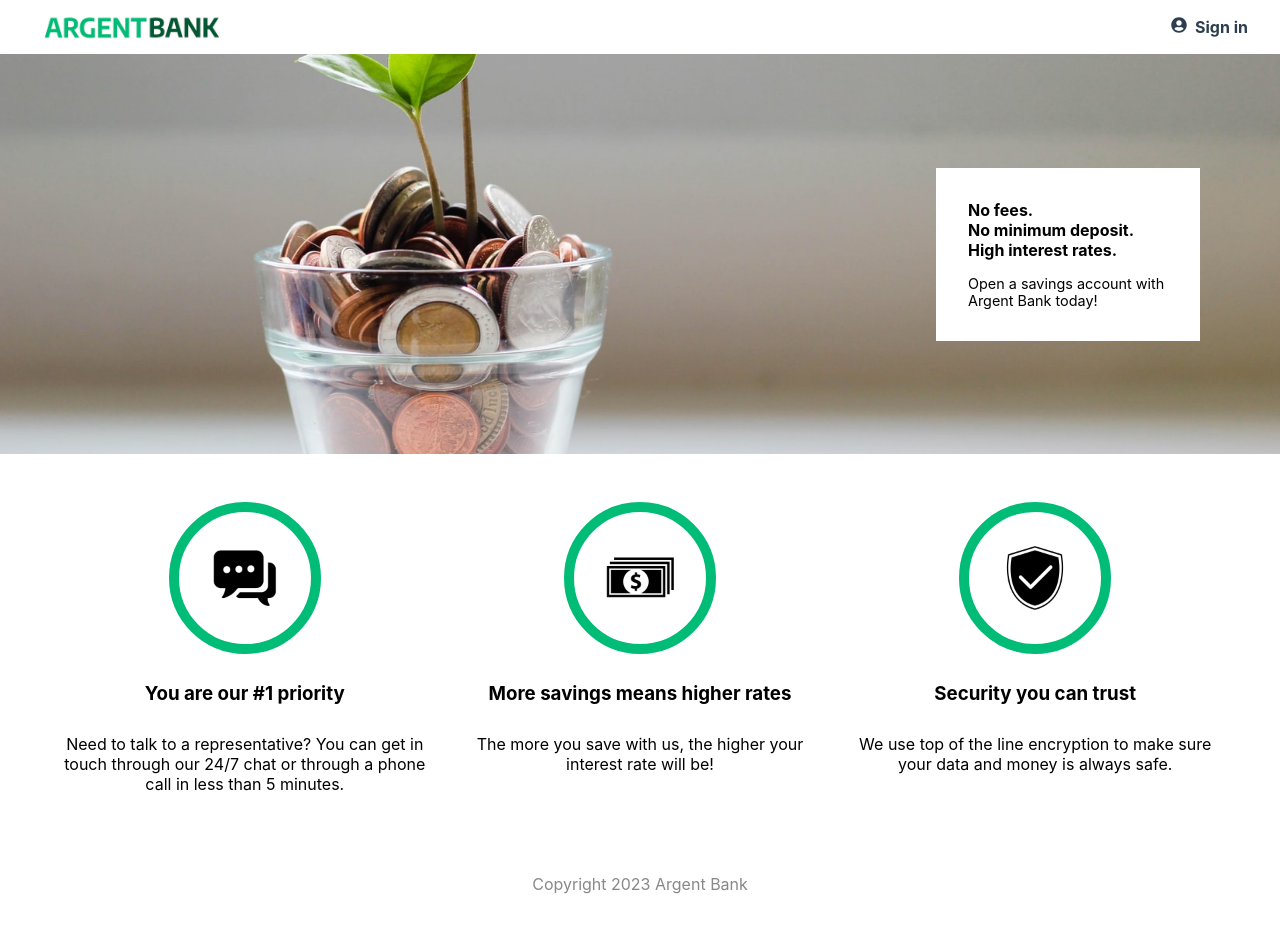
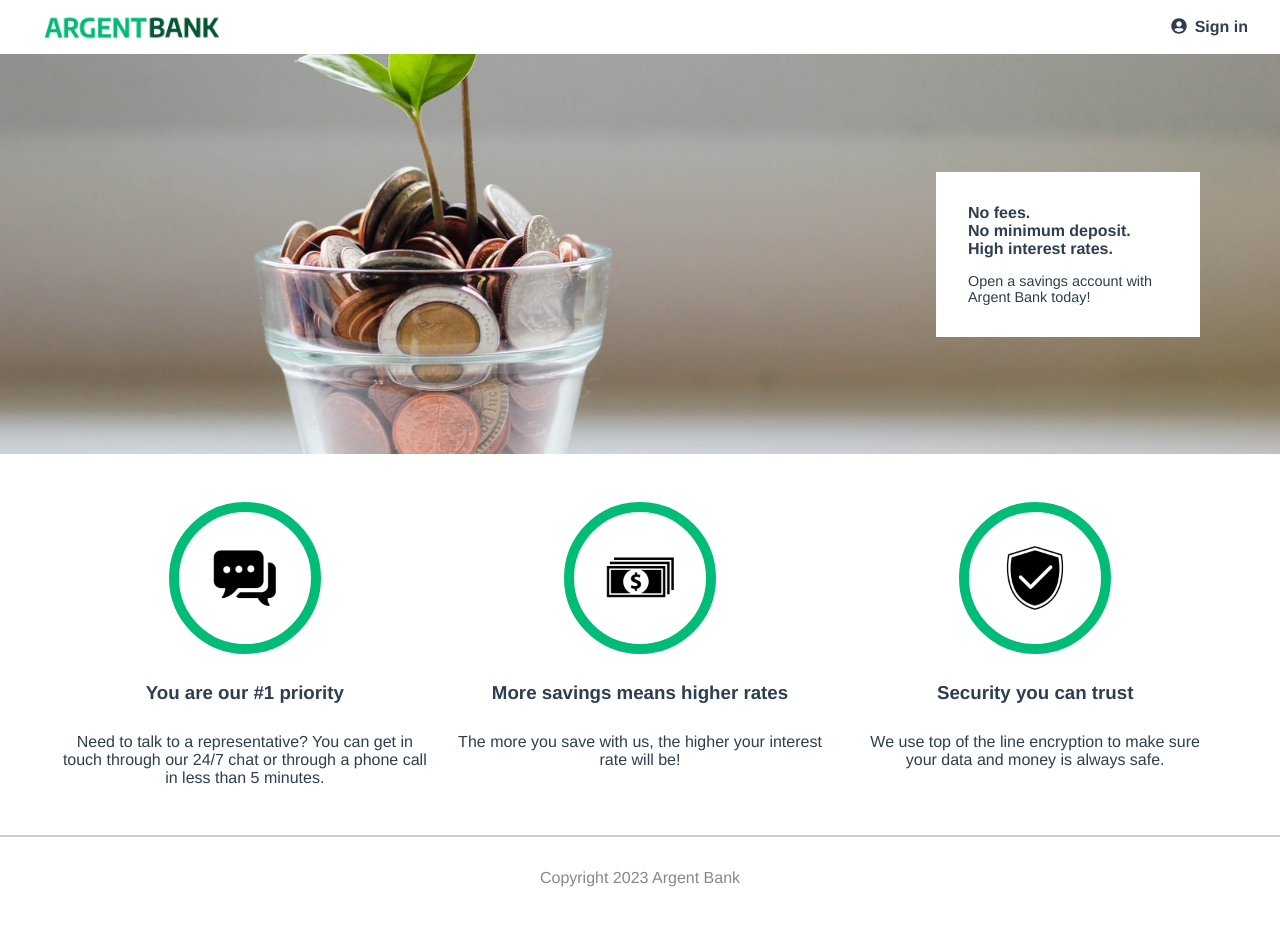
Before and after one commit to djibh/julien_riera_argentbank_P13_122023, a React (Create React App) app: page / in a window 1280 px wide. Built offline with nearby package versions, Linux system fonts and the light colour scheme.

Commit message:
style (GLOBAL) > Add fonts

```diff
--- a/src/index.css
+++ b/src/index.css
@@ -1,13 +1,11 @@
 body {
   margin: 0;
-  font-family: -apple-system, BlinkMacSystemFont, 'Segoe UI', 'Roboto', 'Oxygen',
-    'Ubuntu', 'Cantarell', 'Fira Sans', 'Droid Sans', 'Helvetica Neue',
-    sans-serif;
+  font-family: 'Avenir', 'Helvetica', 'Arial', sans-serif;
   -webkit-font-smoothing: antialiased;
   -moz-osx-font-smoothing: grayscale;
+  color: #2c3e50;
 }
 
 code {
-  font-family: source-code-pro, Menlo, Monaco, Consolas, 'Courier New',
-    monospace;
+  font-family: source-code-pro, Menlo, Monaco, Consolas, 'Courier New', monospace;
 }
--- a/src/layout/Footer.jsx
+++ b/src/layout/Footer.jsx
@@ -6,6 +6,7 @@ export default function Footer() {
 
 const FooterStyled = styled.footer`
   padding-block: 2em;
+  border-top: 2px solid rgb(204, 204, 204);
   text-align: center;
   color: #888;
 `;
```
